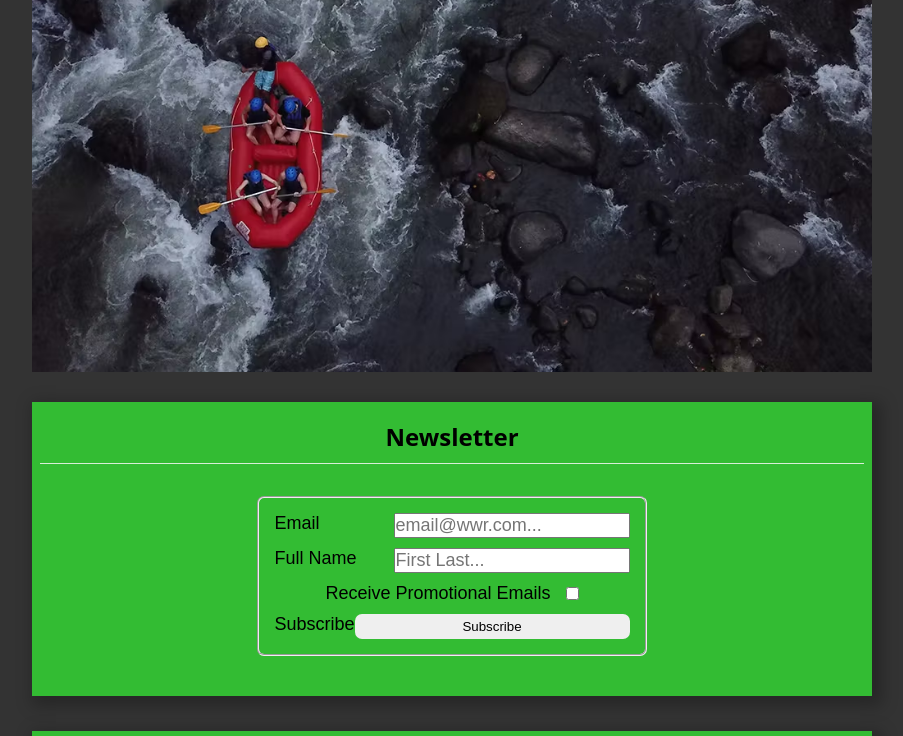
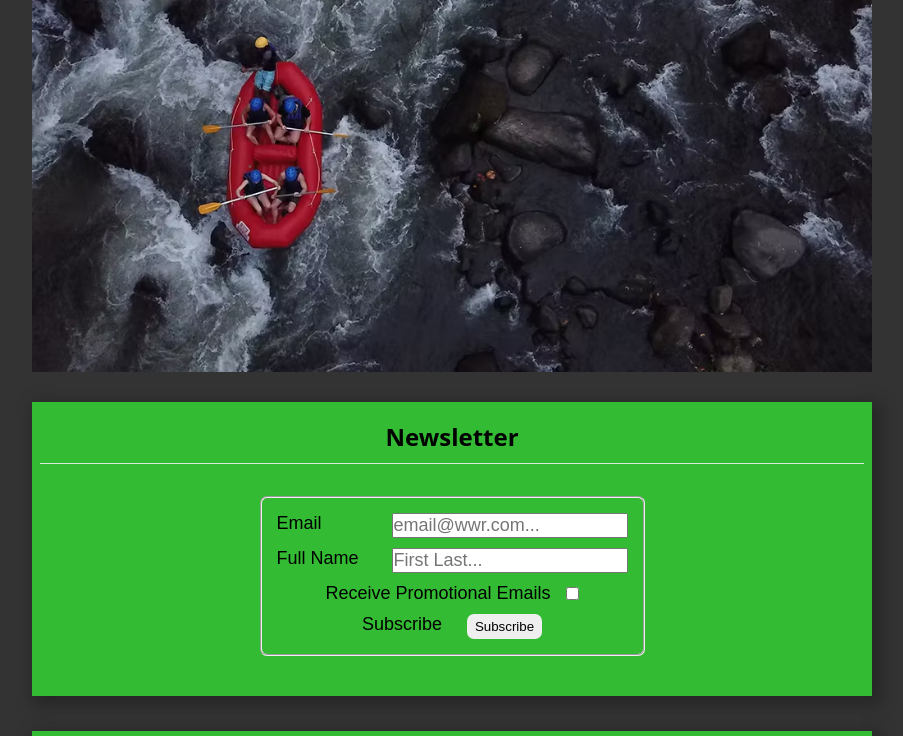
Before and after one commit to Hibob555556/wdd130, a plain HTML site: page wwr/index.html in a window 1280 px wide. Shown: the part 256-992 px from the top of the page, without its empty margins (188-1091 px from the left). Drawn offline with Linux system fonts and the light colour scheme.

Commit message:
updating newsletter style

```diff
--- a/wwr/styles/rafting.css
+++ b/wwr/styles/rafting.css
@@ -384,6 +384,11 @@ iframe {
     grid-column-end: 2;
 }
 
+#submit {
+    width: 75px;
+    margin-left: 25px;
+}
+
 .table-container {
     display: flex;
     justify-content: center;
```
